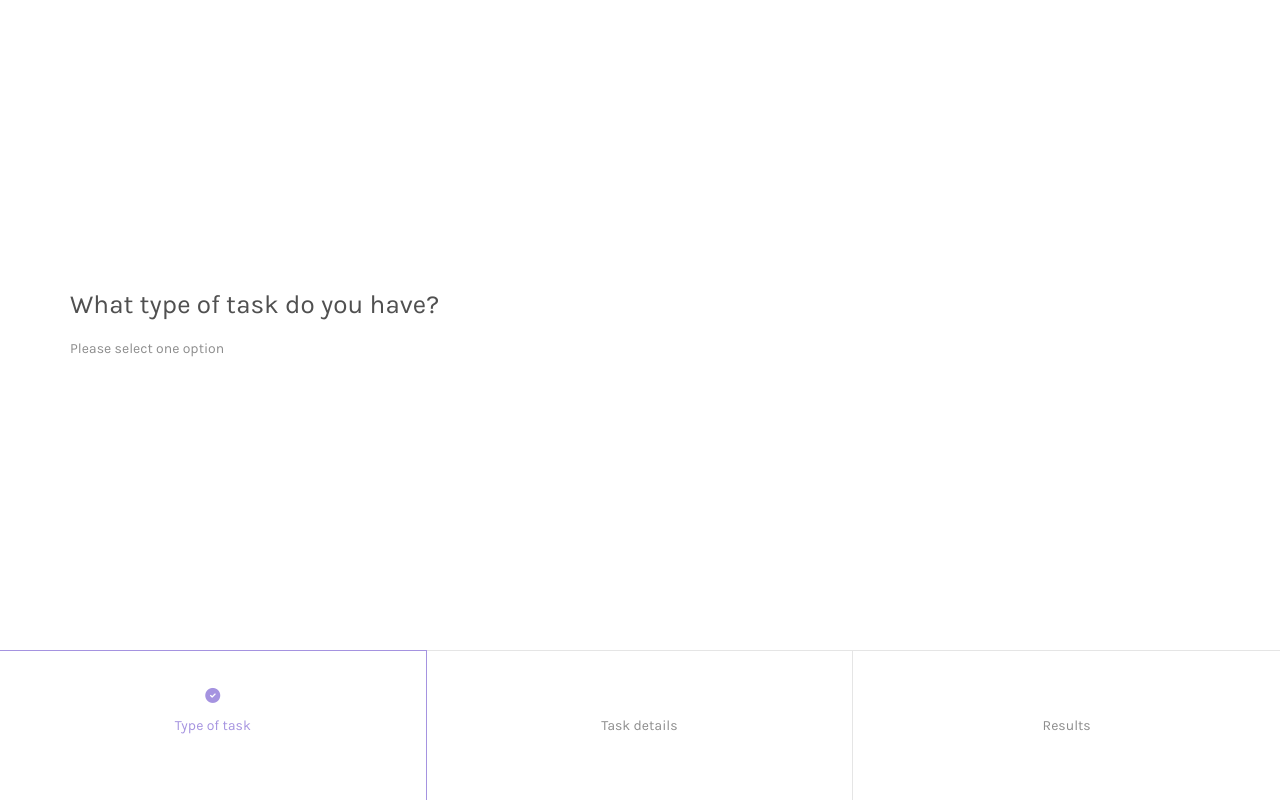
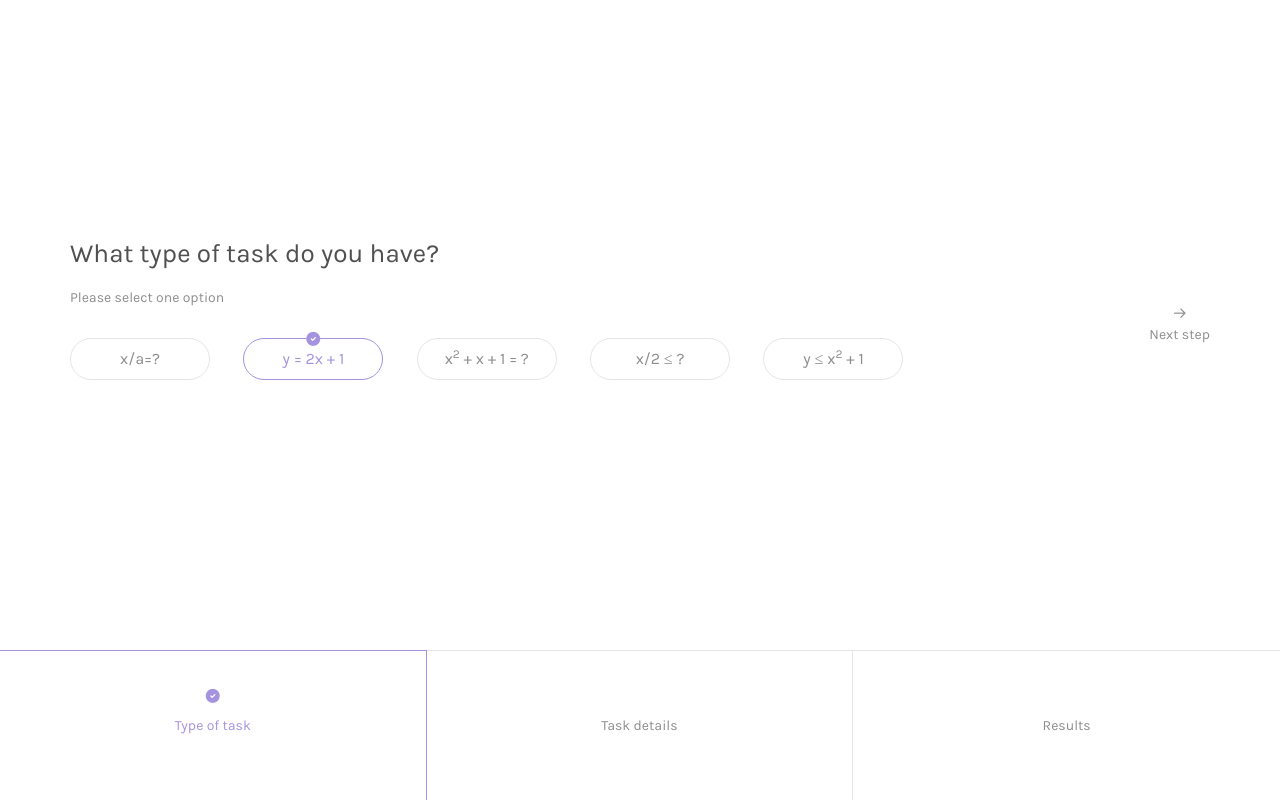
Before and after one commit to MrBidya/TechFest, a Django app: page / in a window 1280 px wide. Run offline with Django 3.2, Linux system fonts and the light colour scheme; style sheets or scripts are compiled from the project's sources; parts of the project's set-up code (start-up, migrations or seed data) failed here and were passed over; some libraries are stand-ins or nearby versions.

Commit message:
Added the option buttons

```diff
--- /dev/null
+++ b/techfest/static/sass/bootstrap-mods/_buttons.scss
@@ -0,0 +1,35 @@
+.btn {
+	@include smooth-transition(all, .5s);
+
+	&:hover,
+	&:active,
+	&:focus,
+	&:focus:active,
+	&:active:focus,
+	&.focus,
+	&.active {
+		outline: 0;
+		box-shadow: none;
+	}
+}
+
+.btn-ghost {
+	border: 1px solid $light-grey;
+	background-color: transparent;
+
+	&:hover,
+	&:active,
+	&:focus,
+	&:focus:active,
+	&:active:focus,
+	&.focus,
+	&.active {
+		color: $brand-primary;
+		border-color: $brand-primary;
+	}
+}
+
+.btn-md {
+	min-width: $btn-md-min-width;
+	@include button-size(0, $s-sm, 1.6rem, $btn-md-line-height, $border-radius-base);
+}
--- a/techfest/static/sass/bootstrap-mods/_variables.scss
+++ b/techfest/static/sass/bootstrap-mods/_variables.scss
@@ -107,7 +107,7 @@ $padding-xs-horizontal:     5px !default;
 $line-height-large:         1.3333333 !default; // extra decimals for Win 8.1 Chrome
 $line-height-small:         1.5 !default;
 
-$border-radius-base:        4px !default;
+$border-radius-base:        100px !default;
 $border-radius-large:       6px !default;
 $border-radius-small:       3px !default;
 
--- a/techfest/static/sass/main.scss
+++ b/techfest/static/sass/main.scss
@@ -4,6 +4,8 @@
 @import './utilities/colors';
 @import './utilities/variables';
 @import './utilities/mixins';
+
+@import './bootstrap-mods/buttons';
 
 // // UTILITIES
 @import './utilities/fonts';
--- a/techfest/static/sass/modules/_controls.scss
+++ b/techfest/static/sass/modules/_controls.scss
@@ -4,7 +4,7 @@
 		height: 150px;
 		border-top: 1px solid $light-grey;
 		border-right: 1px solid $light-grey;
-		@include smooth-transition(.3s);
+		@include smooth-transition(all, .4s);
 
 		&:last-child {
 			border-right: 0;
@@ -12,7 +12,7 @@
 
 		.text {
 			position: relative;
-			@include smooth-transition(.3s);
+			@include smooth-transition(all, .4s);
 
 			&::before {
 				content: "\e900";
@@ -22,10 +22,10 @@
 				left: 0;
 				color: $brand-primary;
 				font-family: 'tech-fest';
-				font-size: 1.5rem;
+				font-size: 1.4rem;
 				opacity: 0;
 				visibility: hidden;
-				@include smooth-transition(.3s);
+				@include smooth-transition(all, .4s);
 			}
 		}
 
--- a/techfest/static/sass/modules/_current-step.scss
+++ b/techfest/static/sass/modules/_current-step.scss
@@ -1,2 +1,43 @@
 #current-step {
+	.user-actions {
+		.option {
+			position: relative;
+
+			&::before {
+				content: "\e900";
+				font-family: 'tech-fest';
+				font-size: 1.4rem;
+				color: $brand-primary;
+				position: absolute;
+				top: $s-xs / 2;
+				left: 50%;
+				transform: translateX(-50%);
+				line-height: normal;
+				background-color: $white-color;
+				border-radius: 50%;
+				z-index: 1;
+				opacity: 0;
+				visibility: hidden;
+				@include smooth-transition(all, .5s);
+			}
+
+			&.active {
+				&::before {
+					top: calc(-1.4rem / 2);
+					opacity: 1;
+					visibility: visible;
+				}
+			}
+		}
+	}
+
+	#next-step {
+		@include smooth-transition(color, .3s);
+
+		&:hover,
+		&:active,
+		&:focus {
+			color: $brand-primary;
+		}
+	}
 }
--- a/techfest/static/sass/utilities/_mixins.scss
+++ b/techfest/static/sass/utilities/_mixins.scss
@@ -1,3 +1,69 @@
 @mixin smooth-transition($event: all, $duration: .5s) {
 	transition: $event $duration cubic-bezier(.340, .125, 0, .970);
 }
+
+// Button variants
+//
+// Easily pump out default styles, as well as :hover, :focus, :active,
+// and disabled options for all buttons
+
+@mixin button-variant($color, $background, $border) {
+  color: $color;
+  background-color: $background;
+  border-color: $border;
+
+  &:focus,
+  &.focus {
+    color: $color;
+    background-color: darken($background, 10%);
+        border-color: darken($border, 25%);
+  }
+  &:hover {
+    color: $color;
+    background-color: darken($background, 10%);
+        border-color: darken($border, 12%);
+  }
+  &:active,
+  &.active,
+  .open > &.dropdown-toggle {
+    color: $color;
+    background-color: darken($background, 10%);
+        border-color: darken($border, 12%);
+
+    &:hover,
+    &:focus,
+    &.focus {
+      color: $color;
+      background-color: darken($background, 17%);
+          border-color: darken($border, 25%);
+    }
+  }
+  &:active,
+  &.active,
+  .open > &.dropdown-toggle {
+    background-image: none;
+  }
+  &.disabled,
+  &[disabled],
+  fieldset[disabled] & {
+    &:hover,
+    &:focus,
+    &.focus {
+      background-color: $background;
+          border-color: $border;
+    }
+  }
+
+  .badge {
+    color: $background;
+    background-color: $color;
+  }
+}
+
+// Button sizes
+@mixin button-size($padding-vertical, $padding-horizontal, $font-size, $line-height, $border-radius) {
+  padding: $padding-vertical $padding-horizontal;
+  font-size: $font-size;
+  line-height: $line-height;
+  border-radius: $border-radius;
+}
--- a/techfest/static/sass/utilities/_variables.scss
+++ b/techfest/static/sass/utilities/_variables.scss
@@ -26,3 +26,7 @@ $s-xxl: 60px;
 $s-xxxl: 70px;
 
 $mobile-side-offset: 25px;
+
+// BUTTONS
+$btn-md-min-width: 140px;
+$btn-md-line-height: 40px;
--- a/techfest/templates/base.html
+++ b/techfest/templates/base.html
@@ -29,11 +29,24 @@
 
   <body>
       {% block content %}
-        <div id="main" class='screen-height flex flex-column justify-content-center'>
-          <div id="current-step" class='flex flex-grow flex-column justify-content-center'>
-            <div class="container">
-              <h4 class='heading m-b-2'>What type of task do you have?</h4>
-              <p class="information">Please select one option</p>
+        <div id="main" class='screen-height flex flex-column'>
+          <div id="current-step" class='flex flex-grow flex-row'>
+            <div class="container flex align-items-center">
+              <div class="flex-grow">
+                <h4 class='heading m-b-2'>What type of task do you have?</h4>
+                <p class="information">Please select one option</p>
+                <div class="user-actions p-t-3 p-b-3">
+                  <button class="btn btn-ghost btn-md m-r-3 option">x/a=?</button>
+                  <button class="btn btn-ghost btn-md m-r-3 option active">y = 2x + 1</button>
+                  <button class="btn btn-ghost btn-md m-r-3 option">x<sup>2</sup> + x + 1 = ?</button>
+                  <button class="btn btn-ghost btn-md m-r-3 option">x/2 &le; ?</button>
+                  <button class="btn btn-ghost btn-md option">y &le; x<sup>2</sup> + 1</button>
+                </div>
+              </div>
+              <a href="" id="next-step" class='text-center'>
+                <i class="icon-arrow-right"></i>
+                <span class='block'>Next step</span>
+              </a>
             </div>
           </div>
           <div id="controls">
```
Also changed, not shown: techfest/static/fonts/tech-fest.ttf, techfest/static/fonts/tech-fest.woff, 2 other files.
